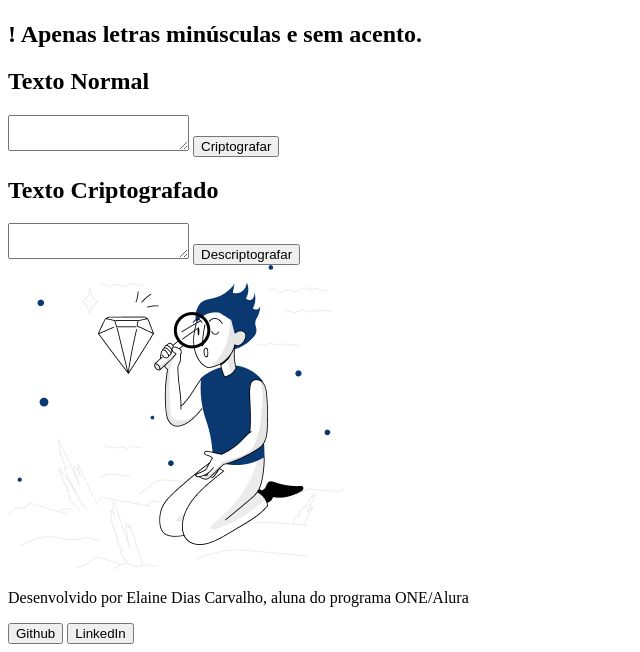
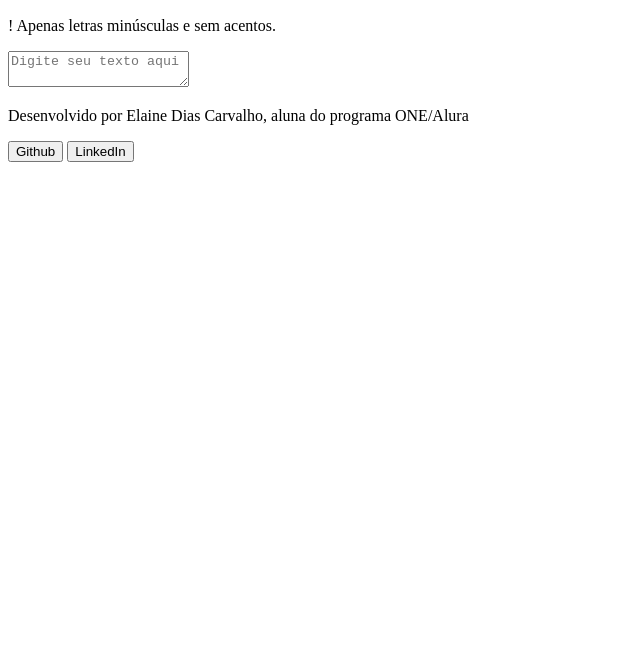
Before and after one commit to Elainedc/Challenge, a plain HTML site: page index.html in a window 1280 px wide. Shown: the part 165-817 px from the top of the page, without its empty margins (0-640 px from the left). Drawn offline with Linux system fonts and the light colour scheme.

Commit message:
Ajustando Digite seu texto aqui

```diff
--- a/index.html
+++ b/index.html
@@ -14,23 +14,18 @@
     </header>
 
     <main>
-        <div class="container">
-            <div>
-                <h2>! Apenas letras minúsculas e sem acento.</h2>
-              <h2>Texto Normal</h2>
-              <textarea id="texto__normal"></textarea>
-              <button onclick="criptografarTexto()">Criptografar</button>
+       <div class="container">
+        <div class="container__conteudo">
+            <div class="container__informacoes">
+                <div class="container__texto">
+                    <p>! Apenas letras minúsculas e sem acentos.</p>
+                </div>
+                <form>
+                    <textarea id="texto" placeholder="Digite seu texto aqui"></textarea>
+                </form>
             </div>
-            <div>
-              <h2>Texto Criptografado</h2>
-              <textarea id="texto__criptografado"></textarea>
-              <button onclick="descriptografarTexto()">Descriptografar</button>
-              <div class="image__procura">
-                <img src="assets/High quality products 1 1.png" alt="Pessoa procurando">
-              </div>
-
-            </div>
-          </div>
+        </div>
+       </div>
 
     </main>
     <footer><p>Desenvolvido por Elaine Dias Carvalho, aluna do programa ONE/Alura</p>
```
